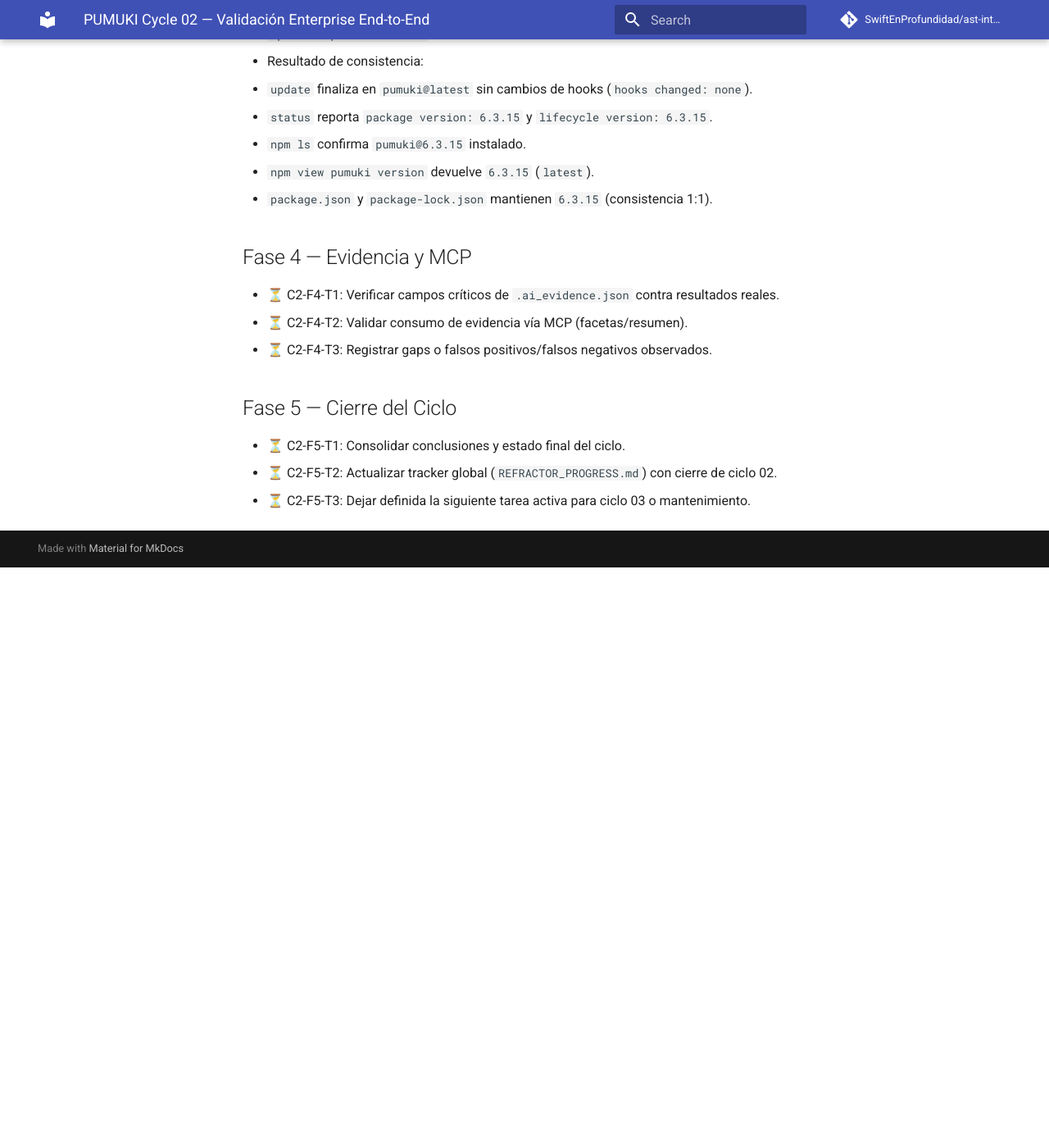
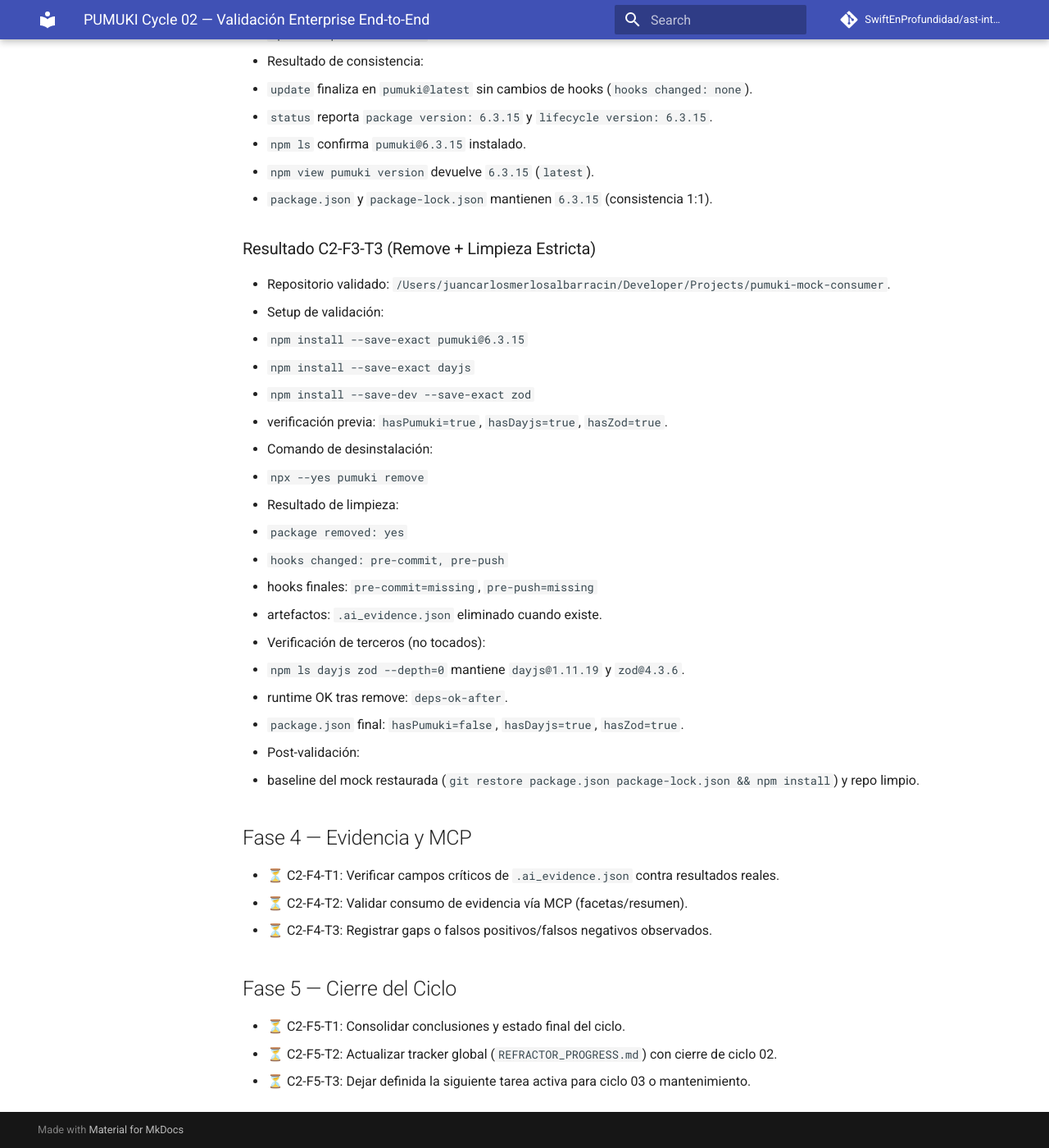
Before and after one commit to SwiftEnProfundidad/ast-intelligence-hooks, an MkDocs documentation site: the page built from docs/PUMUKI_CYCLE_02_ENTERPRISE_VALIDATION.md, in a window 1280 px wide and 1400 px high, scrolled down 6050 px. Shown: the whole window at 82% size. Built offline with MkDocs 1.6.1 and Material for MkDocs 9.7.7, drawn with Linux system fonts in a browser that asks for light colours; comment, search, counter and statistics services are not loaded; before the commit the page ends 6742 px from its top, so only the background shows below that; some of the changed text lies outside the part shown.

Commit message:
docs(cycle-02): complete C2-F3-T3 and advance to C2-F4-T1

```diff
--- a/docs/PUMUKI_CYCLE_02_ENTERPRISE_VALIDATION.md
+++ b/docs/PUMUKI_CYCLE_02_ENTERPRISE_VALIDATION.md
@@ -144,7 +144,7 @@ Ejecutar un ciclo completo, finito y verificable de validación enterprise de Pu
 ## Fase 3 — Lifecycle Enterprise
 - ✅ C2-F3-T1: Validar `install` y estado de hooks gestionados.
 - ✅ C2-F3-T2: Validar `update` y consistencia de versión/reportes.
-- 🚧 C2-F3-T3: Validar `remove` con limpieza estricta sin tocar terceros.
+- ✅ C2-F3-T3: Validar `remove` con limpieza estricta sin tocar terceros.
 
 ### Resultado C2-F3-T1 (Install + Hooks Gestionados)
 - Repositorio validado: `/Users/juancarlosmerlosalbarracin/Developer/Projects/pumuki-mock-consumer`.
@@ -176,6 +176,27 @@ Ejecutar un ciclo completo, finito y verificable de validación enterprise de Pu
   - `npm view pumuki version` devuelve `6.3.15` (`latest`).
   - `package.json` y `package-lock.json` mantienen `6.3.15` (consistencia 1:1).
 
+### Resultado C2-F3-T3 (Remove + Limpieza Estricta)
+- Repositorio validado: `/Users/juancarlosmerlosalbarracin/Developer/Projects/pumuki-mock-consumer`.
+- Setup de validación:
+  - `npm install --save-exact pumuki@6.3.15`
+  - `npm install --save-exact dayjs`
+  - `npm install --save-dev --save-exact zod`
+  - verificación previa: `hasPumuki=true`, `hasDayjs=true`, `hasZod=true`.
+- Comando de desinstalación:
+  - `npx --yes pumuki remove`
+- Resultado de limpieza:
+  - `package removed: yes`
+  - `hooks changed: pre-commit, pre-push`
+  - hooks finales: `pre-commit=missing`, `pre-push=missing`
+  - artefactos: `.ai_evidence.json` eliminado cuando existe.
+- Verificación de terceros (no tocados):
+  - `npm ls dayjs zod --depth=0` mantiene `dayjs@1.11.19` y `zod@4.3.6`.
+  - runtime OK tras remove: `deps-ok-after`.
+  - `package.json` final: `hasPumuki=false`, `hasDayjs=true`, `hasZod=true`.
+- Post-validación:
+  - baseline del mock restaurada (`git restore package.json package-lock.json && npm install`) y repo limpio.
+
 ## Fase 4 — Evidencia y MCP
 - ⏳ C2-F4-T1: Verificar campos críticos de `.ai_evidence.json` contra resultados reales.
 - ⏳ C2-F4-T2: Validar consumo de evidencia vía MCP (facetas/resumen).
```
Also changed, not shown: docs/REFRACTOR_PROGRESS.md (+2 -1 lines).
